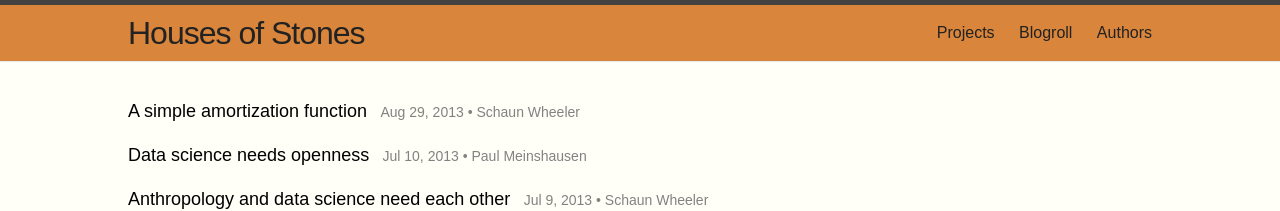
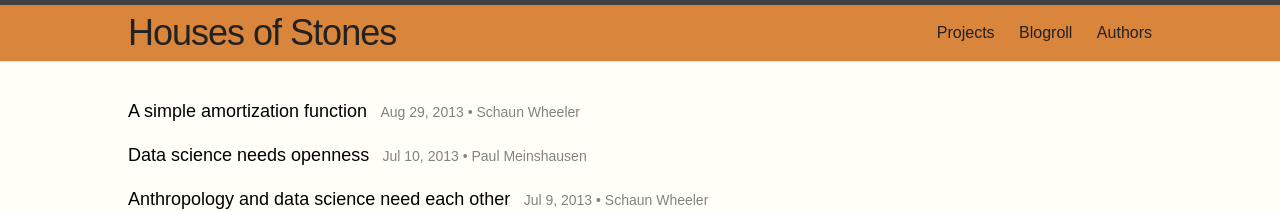
Before and after one commit to housesofstones/housesofstones.github.io, a Jekyll site: the page built from index.html, in a window 1280 px wide. Shown: the top 211 px of the page. Built offline with Jekyll 4.4.1, drawn with Linux system fonts in a browser that asks for light colours; nearby versions of some CDN libraries.

Commit message:
Update hoscustom.css

```diff
--- a/css/hoscustom.css
+++ b/css/hoscustom.css
@@ -40,7 +40,7 @@
     text-decoration: underline;
 }
 .site-title {
-    font-size: 32px;
+    font-size: 36px;
 }
 .footer-col-1 {
     width: calc(20% - (30px / 2));
```
